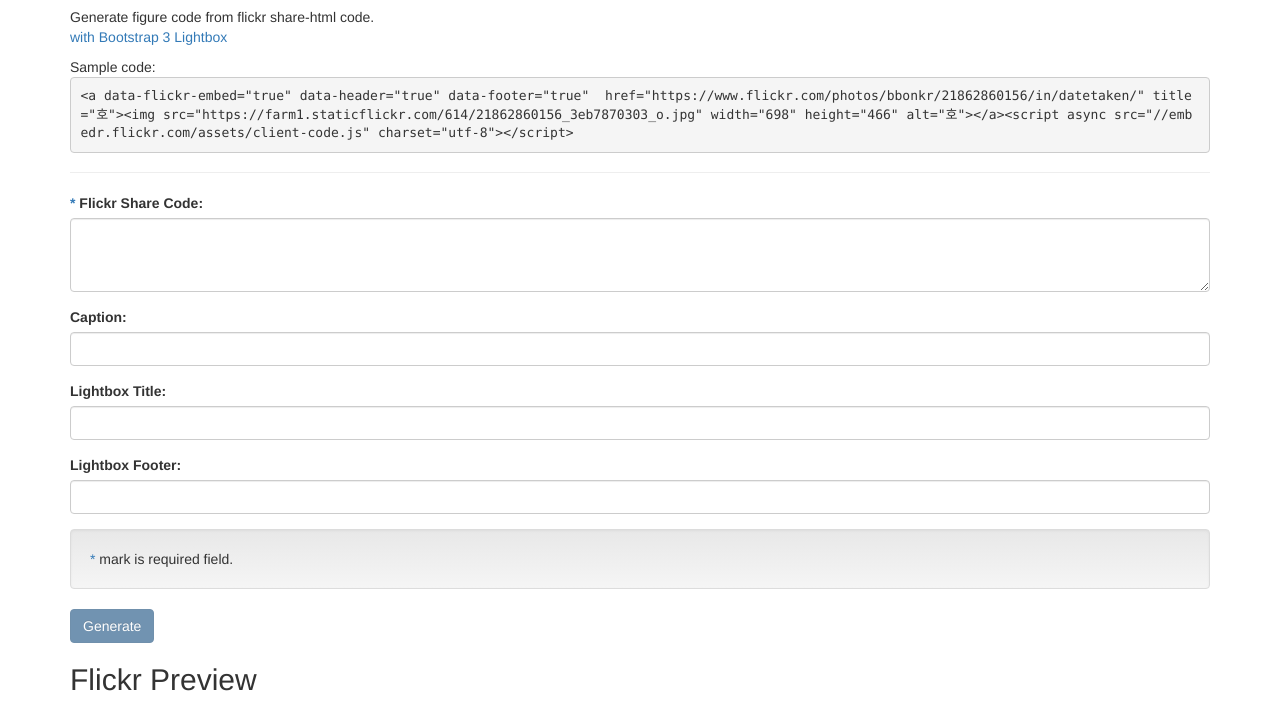
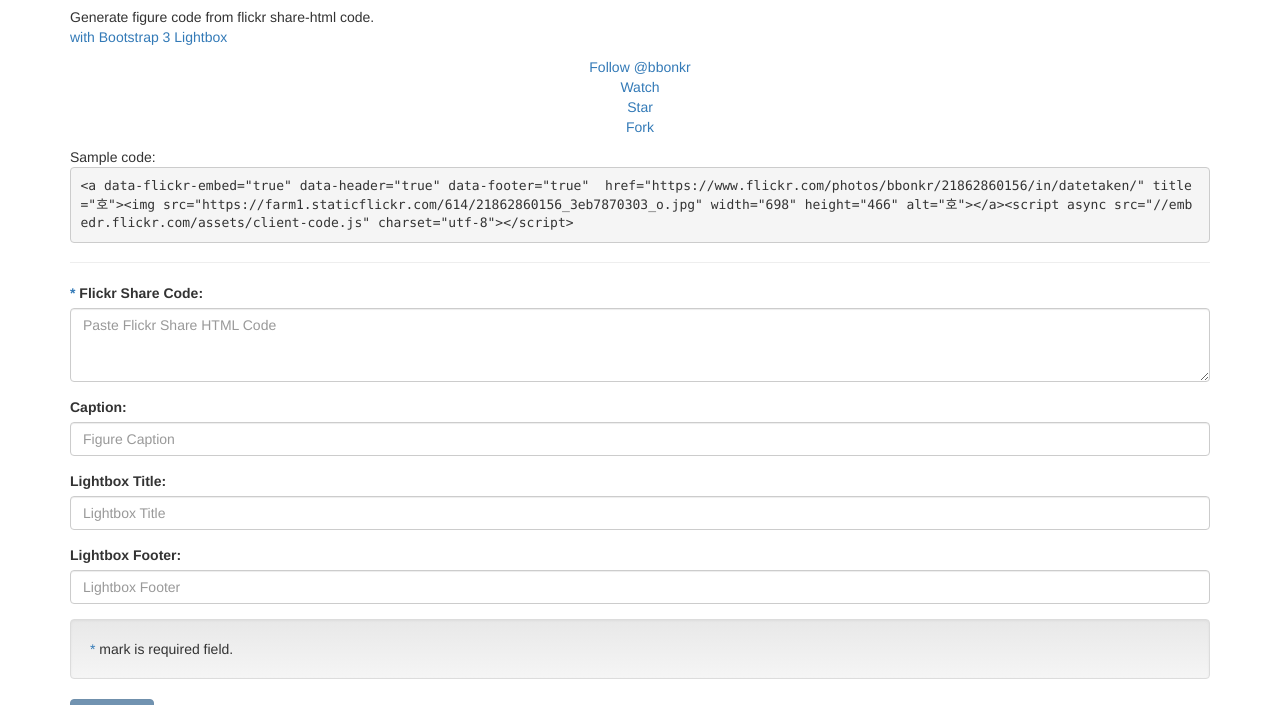
Before and after one commit to bbonkr/figure-code-generator, a plain HTML site: page index.html in a window 1280 px wide. Shown: the part 83-788 px from the top of the page. Drawn offline with nearby package versions, Linux system fonts and the light colour scheme; some packages are replaced by stand-ins of ours; a script that the page names is missing.

Commit message:
add github buttons

```diff
--- a/index.html
+++ b/index.html
@@ -9,11 +9,13 @@
     <!-- Optional theme -->
     <link rel="stylesheet" href="https://maxcdn.bootstrapcdn.com/bootstrap/3.3.5/css/bootstrap-theme.min.css">
     <link href="//cdnjs.cloudflare.com/ajax/libs/ekko-lightbox/3.3.0/ekko-lightbox.min.css" rel="stylesheet">
-
+    <!-- <link href="https://buttons.github.io/components/octicons/octicons/octicons.css" rel="stylesheet"> -->
     <script src="//code.jquery.com/jquery-1.11.3.min.js"></script>
     <!-- Latest compiled and minified JavaScript -->
     <script src="https://maxcdn.bootstrapcdn.com/bootstrap/3.3.5/js/bootstrap.min.js"></script>
     <script src="//cdnjs.cloudflare.com/ajax/libs/ekko-lightbox/3.3.0/ekko-lightbox.min.js"></script>
+    <!-- Place this tag right after the last button or just before your close body tag. -->
+    <script async defer id="github-bjs" src="https://buttons.github.io/buttons.js"></script>
 </head>
 <body>
     <div class="container">
@@ -22,6 +24,23 @@
             <p>Generate figure code from flickr share-html code.<br />
                 <a href="http://ashleydw.github.io/lightbox">with Bootstrap 3 Lightbox</a>
             </p>
+            <div class="text-center">
+                <ul class="list-unstyled">
+                    <li>
+                        <a class="github-button" href="https://github.com/bbonkr" data-count-href="/bbonkr/followers" data-count-api="/users/bbonkr#followers" data-count-aria-label="# followers on GitHub" aria-label="Follow @bbonkr on GitHub">Follow @bbonkr</a>
+                    </li>
+                    <li>
+                        <a class="github-button" href="https://github.com/bbonkr/figure-code-generator" data-icon="octicon-eye" data-count-href="/bbonkr/figure-code-generator/watchers" data-count-api="/repos/bbonkr/figure-code-generator#subscribers_count" data-count-aria-label="# watchers on GitHub" aria-label="Watch bbonkr/figure-code-generator on GitHub">Watch</a>
+                    </li>
+                    <li>
+                        <a class="github-button" href="https://github.com/bbonkr/figure-code-generator" data-icon="octicon-star" data-count-href="/bbonkr/figure-code-generator/stargazers" data-count-api="/repos/bbonkr/figure-code-generator#stargazers_count" data-count-aria-label="# stargazers on GitHub" aria-label="Star bbonkr/figure-code-generator on GitHub">Star</a>
+                    </li>
+                    <li>
+                        <a class="github-button" href="https://github.com/bbonkr/figure-code-generator/fork" data-icon="octicon-repo-forked" data-count-href="/bbonkr/figure-code-generator/network" data-count-api="/repos/bbonkr/figure-code-generator#forks_count" data-count-aria-label="# forks on GitHub" aria-label="Fork bbonkr/figure-code-generator on GitHub">Fork</a>
+                    </li>
+                </ul>
+
+            </div>
             <div>Sample code:<!--Collapse--></div>
             <div>
                 <pre><code>&lt;a data-flickr-embed="true" data-header="true" data-footer="true"  href="https://www.flickr.com/photos/bbonkr/21862860156/in/datetaken/" title="호"&gt;&lt;img src="https://farm1.staticflickr.com/614/21862860156_3eb7870303_o.jpg" width="698" height="466" alt="호"&gt;&lt;/a&gt;&lt;script async src="//embedr.flickr.com/assets/client-code.js" charset="utf-8"&gt;&lt;/script&gt;</code></pre>
@@ -32,20 +51,20 @@
             <div class="col-md-12">
                 <div class="form-group">
                     <label for="txtFlickrCode"><span class="text-primary">*</span> Flickr Share Code:</label>
-                    <textarea id="txtFlickrCode" class="form-control" rows="3"></textarea>
+                    <textarea id="txtFlickrCode" class="form-control" rows="3" placeholder="Paste Flickr Share HTML Code"></textarea>
                 </div>
                 <div class="form-group">
                     <label for="txtCaption">Caption:</label>
-                    <input type="text" id="txtCaption" class="form-control" />
+                    <input type="text" id="txtCaption" class="form-control" placeholder="Figure Caption" />
                 </div>
                 <div class="form-group">
                     <label for="txtLightboxTitle">Lightbox Title:</label>
-                    <input type="text" id="txtLightboxTitle" class="form-control" />
+                    <input type="text" id="txtLightboxTitle" class="form-control" placeholder="Lightbox Title" />
                 </div>
 
                 <div class="form-group">
                     <label for="txtLightboxFooter">Lightbox Footer:</label>
-                    <input type="text" id="txtLightboxFooter" class="form-control" />
+                    <input type="text" id="txtLightboxFooter" class="form-control" placeholder="Lightbox Footer" />
                 </div>
                 <div class="well">
                     <span class="text-primary">*</span> mark is required field.
```
